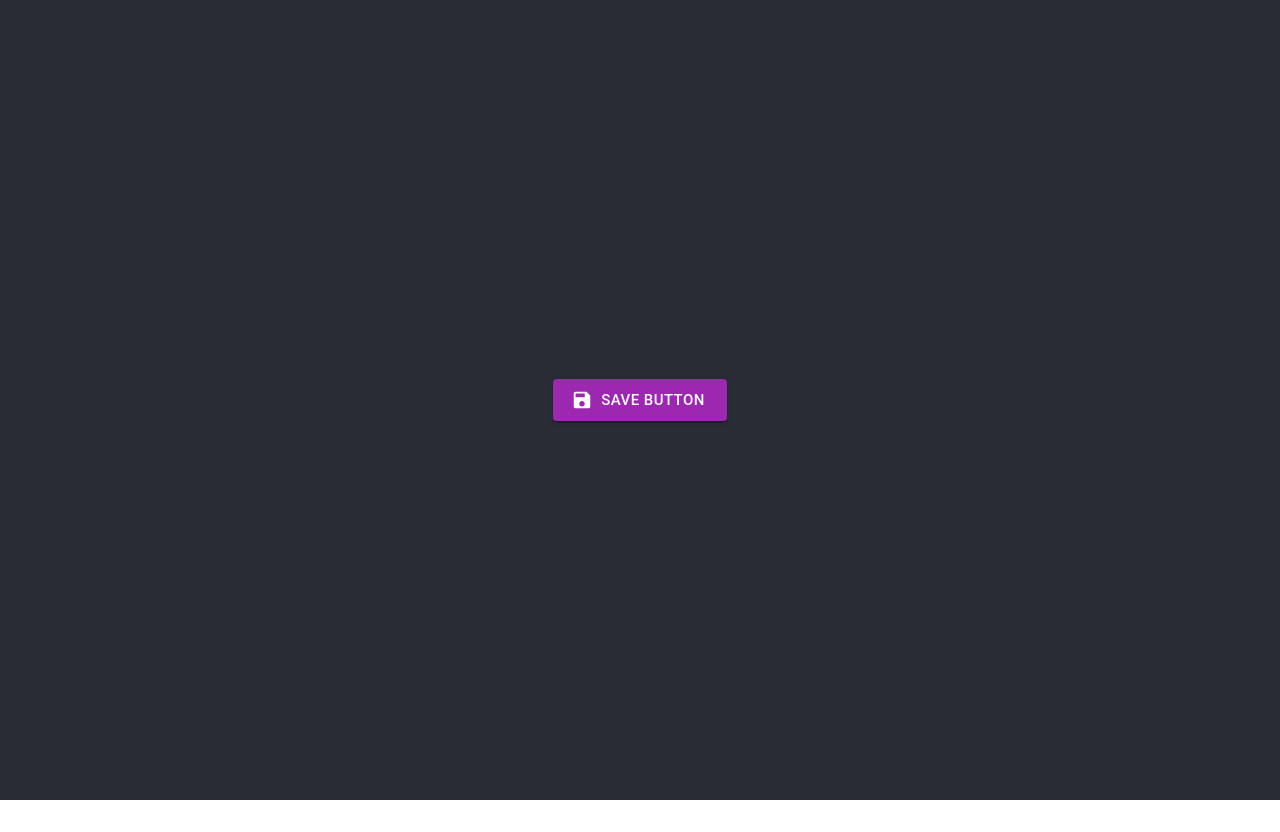
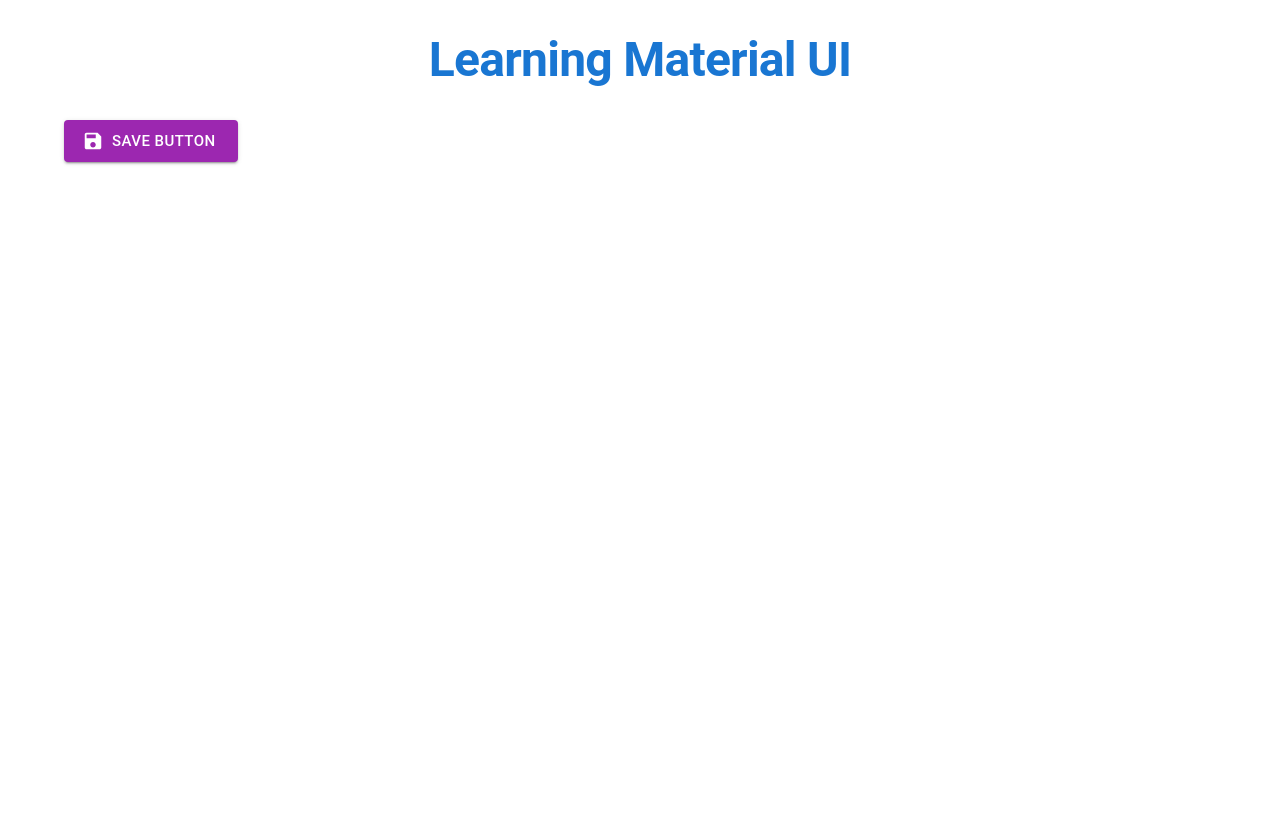
Before and after one commit to whoinlee/React_MUI, a React (Create React App) app: page / in a window 1280 px wide. Before the commit the page ends 800 px from the top, so only its background shows below. Built offline with nearby package versions, Linux system fonts and the light colour scheme.

Commit message:
Container, Typography, Theme, and ThemeProvider

```diff
--- a/src/App.css
+++ b/src/App.css
@@ -1,4 +1,6 @@
 .App {
+  margin-top: 20px;
+  /* border: 1px solid red; */
   text-align: center;
 }
 
--- a/src/App.js
+++ b/src/App.js
@@ -1,16 +1,21 @@
 import './App.css';
 import Button from '@mui/material/Button';
+import { Container, Typography } from '@mui/material';
 import SaveIcon from '@mui/icons-material/Save';
 
 function App() {
   return (
-    <div className="App">
-      <header className="App-header">
+    <Container sx={{height: '100vh'}}>
+      <Typography
+        variant="h1"
+        sx={{my:4, textAlign: "center", color: "primary.main"} }
+      >
+        Learning Material UI
+      </Typography>
         <Button variant="contained" size="large" color="secondary" startIcon={<SaveIcon />}>
           Save Button
         </Button>
-      </header>
-    </div>
+    </Container>
   );
 }
 
--- a/src/index.js
+++ b/src/index.js
@@ -2,10 +2,30 @@
 import ReactDOM from 'react-dom/client';
 import './index.css';
 import App from './App';
+import { createTheme, ThemeProvider } from '@mui/material';
+
 
 const root = ReactDOM.createRoot(document.getElementById('root'));
+const theme = createTheme({
+  typography: {
+    h1: {
+      fontSize: "3rem",
+      fontWeight: 600,
+    },
+    palette: {
+      primary: {
+        main: "#013e87",
+      },
+      secondary: {
+        main: "#2e74c9",
+      }
+    }
+  }
+});
 root.render(
   <React.StrictMode>
-    <App />
+    <ThemeProvider theme={theme}>
+      <App />
+    </ThemeProvider>
   </React.StrictMode>
 );
```
